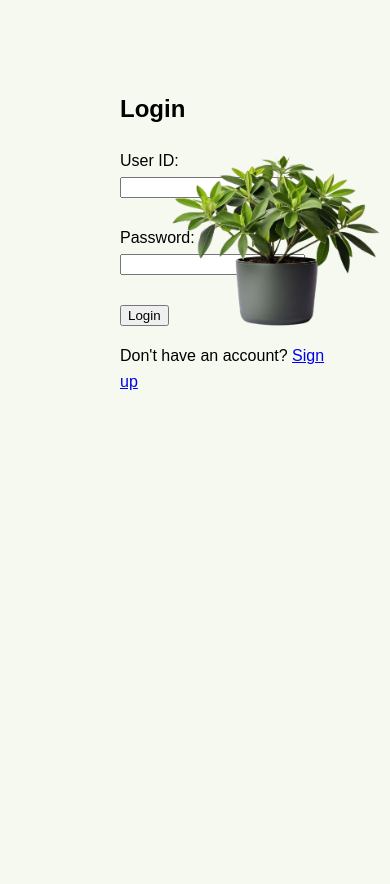
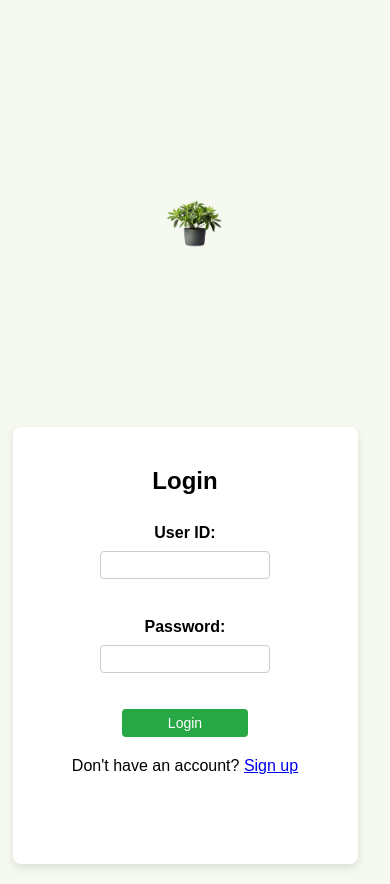
Before and after one commit to Marky115/HerbVitalWebsite, a PHP site: page /login.php in a window 390 px wide. Before the commit the page ends 390 px from the top, so only its background shows below. Run offline with PHP 8.4, Linux system fonts and the light colour scheme.

Commit message:
design the login and sign up page

```diff
--- a/login.php
+++ b/login.php
@@ -9,7 +9,7 @@
     <title>Login - HerbVita</title>
     <link rel="stylesheet" href="style.css">
 </head>
-<body>
+<body class='login-body'>
     <div class="container1">
         <div class="loginImg">
             <img src="./img/loginImg.png" alt="loginImg">
@@ -31,14 +31,14 @@
             }
             ?>
 
-            <form action="login-process.php" method="post">
+            <form action="login-process.php" method="post" class='loginForm'>
                 <label for="userID">User ID:</label>
                 <input type="text" id="userID" name="userID" required><br><br>
 
                 <label for="passwordHash">Password:</label>
                 <input type="password" id="passwordHash" name="passwordHash" required><br><br>
 
-                <button type="submit">Login</button>
+                <button type="submit" class='loginBtn'>Login</button>
             </form>
             <p>Don't have an account? <a href="signup.php">Sign up</a></p>
         </div>
--- a/style.css
+++ b/style.css
@@ -200,17 +200,21 @@ footer {
 }
 
 /* login page*/
-.container1{
+/*  background:#3e8e41;
+ color: #2d7f2d;
+*/
+/* Default Layout */
+.login-body{
+    background-color:linear-gradient(to bottom right, #e4f4e6, #f8f5e1) ;
+}
+.container1 {
     display: flex;
-    flex-direction: row-reverse;
+    justify-content: center;
     align-items: center;
-    max-width: 1200px;
-    margin: 0 auto;
+    height: 100vh;
 
-    padding-top:50px;
-    padding-left: 100px;
-
-
+    padding: 20px;
+    background-color:linear-gradient(to bottom right, #e4f4e6, #f8f5e1) ;
 }
 
 .loginImg {
@@ -218,26 +222,221 @@ footer {
     display: flex;
     justify-content: center;
     align-items: center;
+}
 
-  }
+.loginImg img {
+    width: 90%;
+    max-width: 400px;
+    height: auto;
+}
 
-  .loginImg img {
-    max-width: 100%;
-    height: auto;
-    margin:0;
+/* Login Form */
+.loginContent {
+    margin-right: 20px;
+    flex: 1;
+    max-width: 400px;
+    padding: 20px;
+    background: white;
+    border-radius: 8px;
+    box-shadow: 0px 4px 8px rgba(0, 0, 0, 0.1);
+}
 
-  }
+/* Input Fields */
+.loginForm label {
+    display: block;
+    font-weight: bold;
+    margin-bottom: 5px;
+}
 
-  .loginContent {
-    flex: 1;
-    padding: 20px;
-    margin-right: -200px;
-  }
+.loginForm input {
+    width: 50%;
+    padding: 8px;
+    font-size: 16px;
+    margin-bottom: 10px;
+    border: 1px solid #ccc;
+    border-radius: 4px;
+}
+
+/* Login Button */
+.loginBtn {
+    width: 40%;
+    padding: 10px;
+    font-size: 18px;
+    background: #28a745;
+    color: white;
+    border: none;
+    cursor: pointer;
+    border-radius: 4px;
+}
+
+.loginBtn:hover {
+    background: #218838;
+}
+
+/* 🔹 Responsive Adjustments 🔹 */
+@media screen and (max-width: 1024px) {
+    .container1 {
+        flex-direction: column;
+        text-align: center;
+    }
+
+    .loginImg {
+        order: 1; /* Move Image Above */
+    }
+
+    .loginImg img {
+        width: 60%;
+        max-width: 250px;
+    }
+
+    .loginContent {
+        order: 2;
+        width: 90%;
+    }
+}
+
+@media screen and (max-width: 768px) {
+    .loginImg img {
+        width: 50%;
+        max-width: 200px;
+    }
+
+    .loginForm input {
+        padding: 6px;
+        font-size: 14px;
+    }
+
+    .loginBtn {
+        font-size: 16px;
+        padding: 8px;
+    }
+}
+
+@media screen and (max-width: 480px) {
+    .loginImg img {
+        width: 40%;
+        max-width: 150px;
+    }
+
+    .loginContent {
+        padding: 15px;
+    }
+
+    .loginForm input {
+        padding: 5px;
+        font-size: 14px;
+    }
+
+    .loginBtn {
+        font-size: 14px;
+        padding: 6px;
+    }
+}
+
+/*Sign up content*/
+.sign-up-body {
+    display: flex;
+    justify-content: center;
+    align-items: center;
+    height: 100vh;
+    background: linear-gradient(to bottom right, #e4f4e6, #f8f5e1);
+    margin: 0;
+}
 
 
-/*Sign up content*/
-.signupContent{
-    flex:1;
-    padding:20px
+.container2 {
+    display: flex;
+    justify-content: center;
+    align-items: center;
+    width: 900px;
+
+    border-radius: 10px;
+    overflow: hidden;
 
 }
+
+
+.signupContent {
+    display: flex;
+    width: 100%;
+}
+
+
+.left-side {
+    width: 40%;
+}
+
+.left-side img {
+    width: 100%;
+    height: 100%;
+    object-fit: cover;
+}
+
+
+.right-side {
+    width: 60%;
+
+    display: flex;
+    flex-direction: column;
+    justify-content: left;
+    align-items: center;
+}
+
+.right-side h2 {
+    text-align: center;
+    margin-bottom: 20px;
+    color: #333;
+}
+
+.form-group {
+    margin-bottom: 15px;
+}
+
+.form-group label {
+    display: block;
+    font-weight: bold;
+    margin-bottom: 5px;
+}
+
+.form-group input,
+.form-group select {
+    width: 100%;
+    padding: 10px;
+    border: 1px solid #ccc;
+    border-radius: 5px;
+}
+
+
+.btn {
+    width: 100%;
+    padding: 12px;
+    background:#3e8e41;
+    border: none;
+    color: white;
+    font-size: 16px;
+    border-radius: 5px;
+    cursor: pointer;
+    transition: 0.3s;
+}
+
+.btn:hover {
+    background:#367c39;
+}
+
+/*  Login Link */
+
+
+.login-link {
+    text-align: center;
+    margin-top: 10px;
+}
+
+.login-link a {
+    color:#d9f0da ;
+    text-decoration: none;
+    font-weight: bold;
+}
+
+.login-link a:hover {
+    text-decoration: underline;
+}
```
Also changed, not shown: signup.php (+15 -8 lines), img/signupBG.jpg (added).
